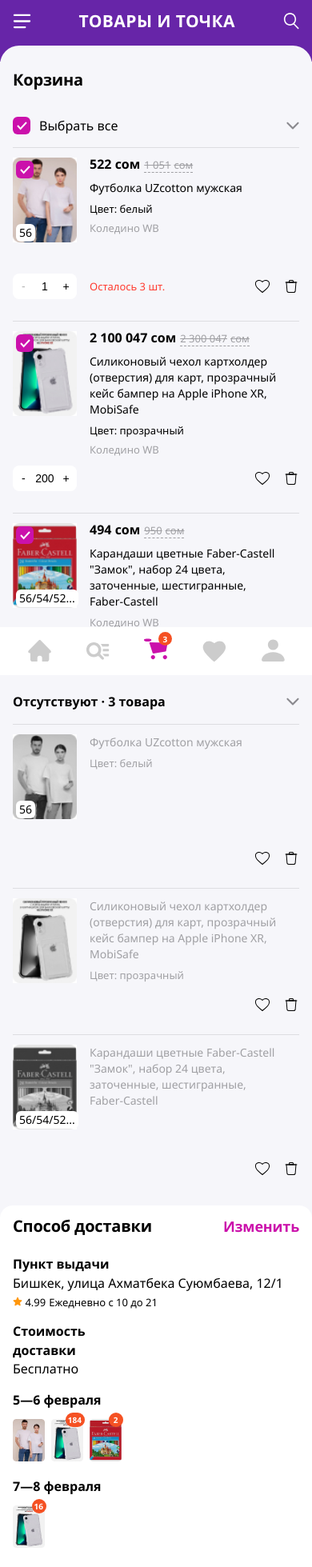
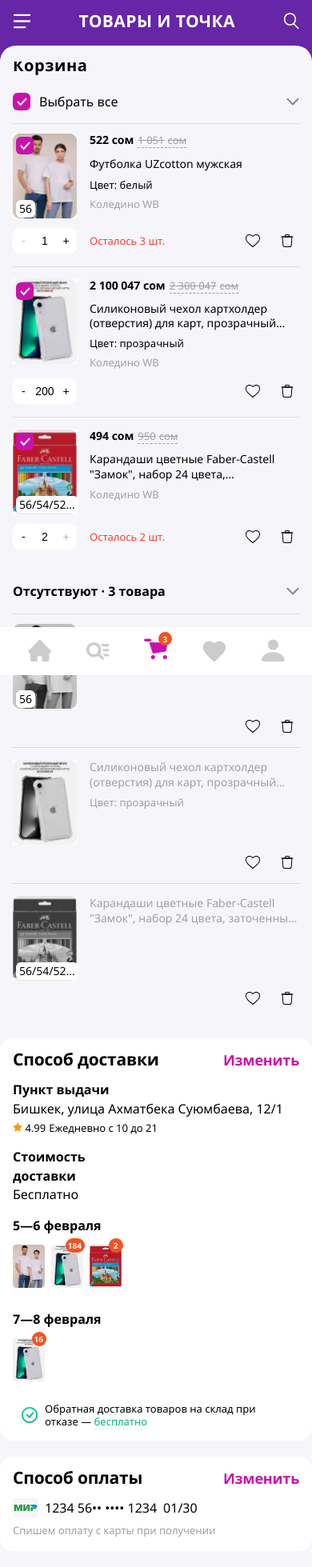
Before and after one commit to NAF-FLY/homework, a plain HTML site: page index.html in a window 390 px wide. Shown: the top 1959 px of the page at 80% size. Drawn offline with Linux system fonts and the light colour scheme.

Commit message:
Fixed styles for PP (x320)

```diff
--- a/src/styles/components/cart.css
+++ b/src/styles/components/cart.css
@@ -346,3 +346,39 @@
 		width: 100%;
 	}
 }
+
+@media (max-width: 449px) {
+	.cart-info__list-items {
+		margin-top: 20px;
+	}
+
+	.item-card__info {
+		margin-right: 0px;
+	}
+
+	.item-card__photo {
+		height: 106px;
+	}
+
+	.list-items__main {
+		gap: 16px;
+	}
+
+	div.list-items__main.content
+		> div:nth-child(2)
+		> div.item-card
+		> div.item-card__info
+		> h3,
+	div.list-items__main.content
+		> div:nth-child(3)
+		> div.item-card
+		> div.item-card__info
+		> h3 {
+		overflow: hidden;
+		display: -webkit-box;
+		-webkit-line-clamp: 2;
+		-webkit-box-orient: vertical;
+		line-height: 1.3em;
+		height: 2.6em;
+	}
+}
--- a/src/styles/components/total.css
+++ b/src/styles/components/total.css
@@ -269,7 +269,7 @@
 	}
 
 	.confirmation-rule__text {
-		width: 50%;
+		width: 90%;
 	}
 
 	.detail-text-main {
--- a/src/styles/config/adaptive.css
+++ b/src/styles/config/adaptive.css
@@ -36,6 +36,11 @@
 
 	.aside__total {
 		max-width: none;
+		width: 100%;
+	}
+
+	.confirmation-rule__text {
+		width: 100%;
 	}
 }
 
@@ -237,6 +242,10 @@
 }
 
 @media (max-width: 479.98px) {
+	.header::after {
+		height: 20px;
+		margin-bottom: 4px;
+	}
 	.mobile-menu__link {
 		position: relative;
 	}
@@ -277,6 +286,15 @@
 		padding: 14px 0 38px;
 	}
 
+	.count__buttons {
+		gap: 23px;
+		margin-right: 5px;
+	}
+
+	.info-detail__price-mobile .price__discount {
+		font-size: 14px;
+	}
+
 	.header__container {
 		gap: 16px;
 		padding: 0 16px;
@@ -297,24 +315,81 @@
 	.cart-info__main-title {
 		font-size: 20px;
 		line-height: 28px;
+		margin-top: -18px;
+		letter-spacing: 0.03em;
 	}
 
 	.detail-registration__text-main {
-		font-size: 20px;
+		font-size: 21px;
 		line-height: 28px;
 	}
 
+	.registration-order__header {
+		margin-bottom: 12px;
+	}
+	.registration-order__delivery-form
+		> .delivery-form__detail-info
+		> h3:nth-child(7) {
+		margin-top: 25px;
+	}
 	.delivery-form__detail-info {
 		grid-template-columns: 1fr;
 		gap: 0;
+	}
+
+	.detail-info__free {
+		padding: 0 10px;
+	}
+
+	.cart-info__registration-order {
+		gap: 20px;
+	}
+
+	.method-card__choose {
+		margin-top: -6px;
 	}
 
 	.detail-info__heading:not(:first-child) {
 		margin-top: 16px;
 	}
 
+	div.cart-info__registration-order
+		> div.registration-order__receiver-form
+		> div {
+		margin-bottom: 26px;
+	}
+
+	.input-form__wrapper:not(:last-child) {
+		margin-bottom: 42px;
+	}
+
+	.receiver-form__form-filled {
+		gap: 46px;
+	}
+
+	.detail-main-sum {
+		margin-bottom: 9px;
+	}
+
+	.main {
+		margin-bottom: 1px;
+	}
+
+	.aside__total {
+		padding: 22px 16px 16px 16px;
+	}
+
 	.item-card {
 		width: auto;
+	}
+
+	.accordion .contentBx.active .content,
+	.accordion .contentBx-missing.active .content {
+		margin-bottom: 40px;
+	}
+
+	.list-items__item {
+		padding-top: 15px;
 	}
 }
 
```
